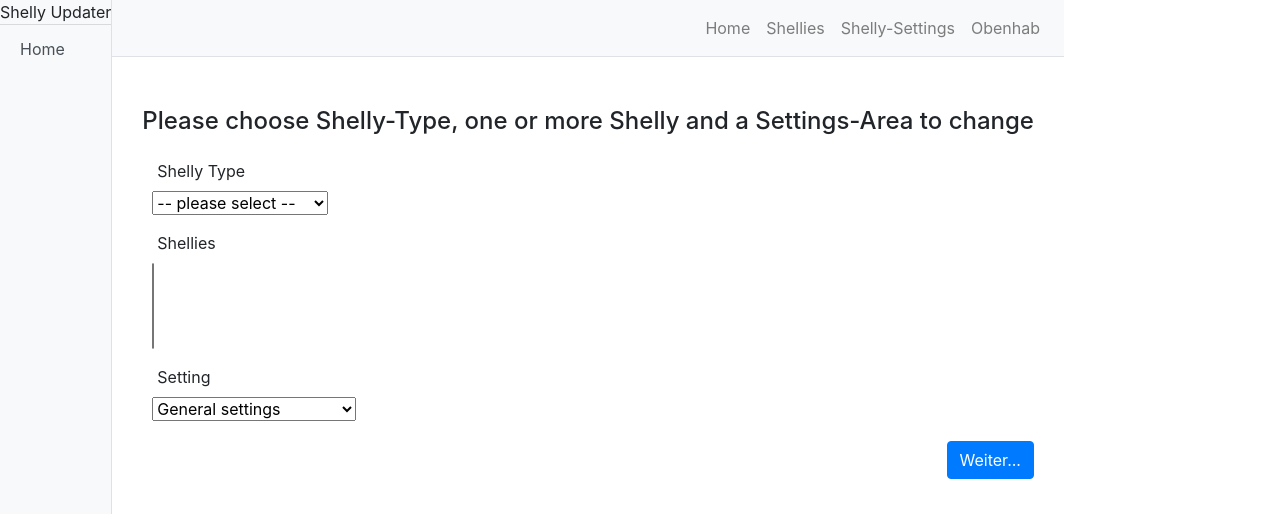
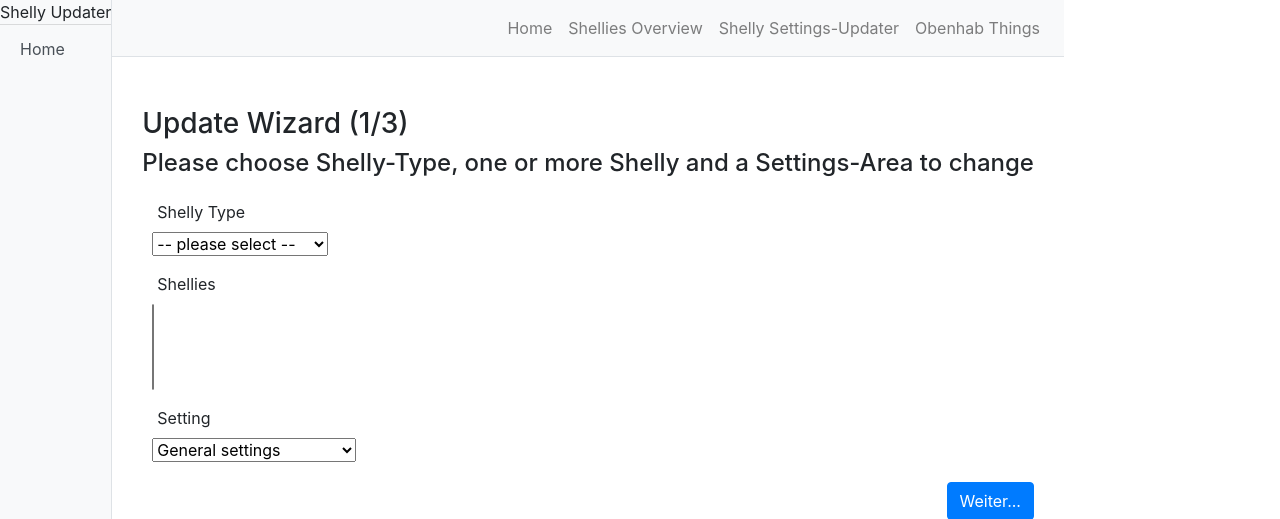
Before and after one commit to FreddyFFM/shellyupdater, a Django app: page /settings/ in a window 1280 px wide. Shown: the top 519 px of the page. Run offline with Django 3.2, Linux system fonts and the light colour scheme; some libraries are stand-ins or nearby versions.

Commit message:
Minor UI updates

```diff
--- a/shellyupdater/setter/templates/shelly_settings_wizard_preview.html
+++ b/shellyupdater/setter/templates/shelly_settings_wizard_preview.html
@@ -9,6 +9,11 @@
     {# Hero Section #}
 
     {# Main Section #}
+
+    <div class="container-fluid" style="margin-top:20px;">
+        <h3>Update Wizard (3/3)</h3>
+        <h4>Review and apply your settings</h4>
+    </div>
 
     <div class="container-fluid">
         <h4>Your selection</h4>
--- a/shellyupdater/setter/templates/shelly_settings_wizard_select.html
+++ b/shellyupdater/setter/templates/shelly_settings_wizard_select.html
@@ -11,6 +11,7 @@
     {# Main Section #}
 
     <div class="container-fluid" style="margin-top:20px;">
+        <h3>Update Wizard (1/3)</h3>
         <h4>Please choose Shelly-Type, one or more Shelly and a Settings-Area to change</h4>
     </div>
 
--- a/shellyupdater/setter/templates/shelly_settings_wizard_values.html
+++ b/shellyupdater/setter/templates/shelly_settings_wizard_values.html
@@ -9,6 +9,11 @@
     {# Hero Section #}
 
     {# Main Section #}
+
+    <div class="container-fluid" style="margin-top:20px;">
+        <h3>Update Wizard (2/3)</h3>
+        <h4>Enter the settings you would like to change. </h4>
+    </div>
 
     <div class="container-fluid">
         <h4>Your selection</h4>
--- a/shellyupdater/templates/base.html
+++ b/shellyupdater/templates/base.html
@@ -65,14 +65,14 @@
                             <a class="nav-link" href="{% url 'home' %}">Home</a>
                         </li>
                         <li class="nav-item">
-                            <a class="nav-link" href="{% url 'shellies' %}" class="list-group-item list-group-item-action bg-light">Shellies</a>
+                            <a class="nav-link" href="{% url 'shellies' %}" class="list-group-item list-group-item-action bg-light">Shellies Overview</a>
                         </li>
                         <li class="nav-item">
-                            <a class="nav-link" href="{% url 'settings' %}" class="list-group-item list-group-item-action bg-light">Shelly-Settings</a>
+                            <a class="nav-link" href="{% url 'settings' %}" class="list-group-item list-group-item-action bg-light">Shelly Settings-Updater</a>
                         </li>
                         <li class="nav-item">
                             {% if OH_ACTIVE %}
-                                <a class="nav-link" href="{% url 'things' %}" class="list-group-item list-group-item-action bg-light">Obenhab</a>
+                                <a class="nav-link" href="{% url 'things' %}" class="list-group-item list-group-item-action bg-light">Obenhab Things</a>
                             {% endif %}
                         </li>
                     </ul>
--- a/shellyupdater/updates/shelly_http_handler.py
+++ b/shellyupdater/updates/shelly_http_handler.py
@@ -152,6 +152,7 @@
                                                             shelly_settings_delete=False).select_related('shelly_id').order_by('insert_ts')
 
     for update in shellyupdates:
+        cancel = False
         try:
             headers = {'content-type': 'application/x-www-form-urlencoded'}
             response = requests.post("http://" + update.shelly_id.shelly_ip + update.shelly_settings_path,
@@ -178,5 +179,8 @@
             update.last_status = "HTTP Exception " + str(e)
             update.last_status_code = "FAILED"
             print("HTTP LOG - " + str(datetime.now()) + ": HTTP Exception - " + str(e))
+            cancel = True
 
         update.save()
+        if cancel:
+            break
```
Also changed, not shown: shellyupdater/updates/templates/shelly_details.html (+22 -2 lines).
